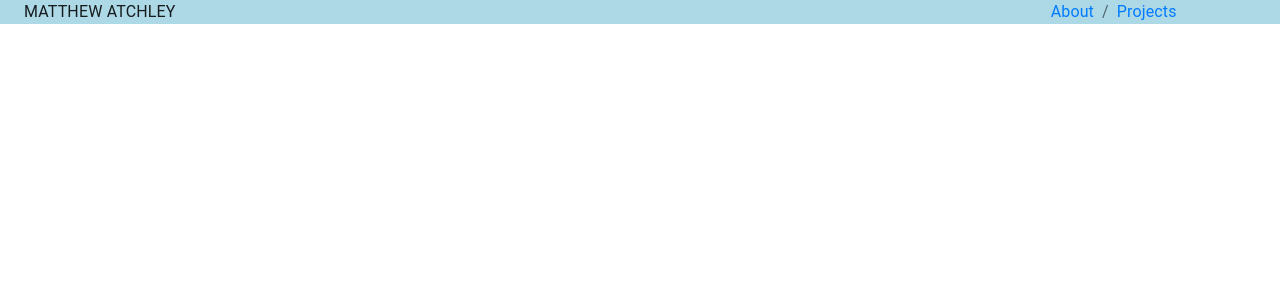
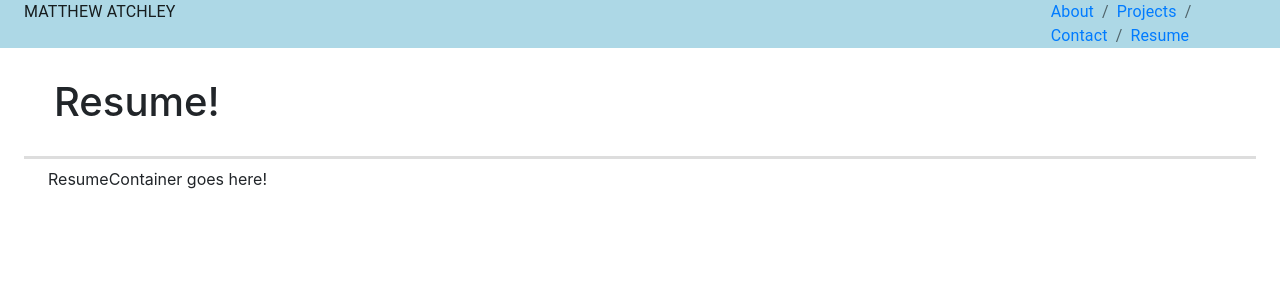
Before and after one commit to mattchley/react-portfolio, a React (Create React App) app: page /resume in a window 1280 px wide. Shown: the top 300 px of the page. Built offline with nearby package versions, Linux system fonts and the light colour scheme.

Commit message:
Resume Page Added

```diff
--- a/src/Components/MainContainer.js
+++ b/src/Components/MainContainer.js
@@ -4,6 +4,7 @@ import { BrowserRouter as Router, Switch, Route, Link } from "react-router-dom";
 import About from '../Pages/About';
 import Projects from '../Pages/Projects';
 import Contact from '../Pages/Contact';
+import Resume from '../Pages/Resume';
 
 function MainContainer() {
     return (
@@ -23,6 +24,10 @@ function MainContainer() {
                         <Route path="/contact">
                             <Contact />
                         </Route>
+
+                        <Route path="/resume">
+                            <Resume />
+                        </Route>
                     </Switch>
                 </div>
             </Router>
--- a/src/Components/Navbar.js
+++ b/src/Components/Navbar.js
@@ -24,9 +24,12 @@ function NavBar() {
                             <Link
                                 className="link" to="/projects"
                             > Projects </Link>
-                            {/* <Link
+                            <Link
                                 className="link" to="/contact"
-                            > Contact </Link> */}
+                            > Contact </Link>
+                            <Link
+                                className="link" to="/resume"
+                            > Resume </Link>
                         </Breadcrumbs>
                     </Grid>
                 </Grid>
--- /dev/null
+++ b/src/Components/Resume.js
@@ -0,0 +1,14 @@
+import React from "react";
+import Container from '@material-ui/core/Container';
+
+
+
+function ResumeContainer() {
+    return (
+        <Container maxWidth="lg">
+           <p>ResumeContainer goes here!</p>
+        </Container>
+    )
+}
+
+export default ResumeContainer
--- a/src/Pages/Resume.js
+++ b/src/Pages/Resume.js
@@ -0,0 +1,14 @@
+import React from "react";
+import ResumeContainer from "../Components/Resume"
+import Container from '@material-ui/core/Container';
+
+function Resume() {
+  return (
+    <Container>
+      <h1>Resume!</h1>
+      <ResumeContainer />
+    </Container>
+  )
+}
+
+export default Resume
```
Also changed, not shown: package.json (+4 -6 lines), 1 other file (tests, documents, lock files or other folders).
